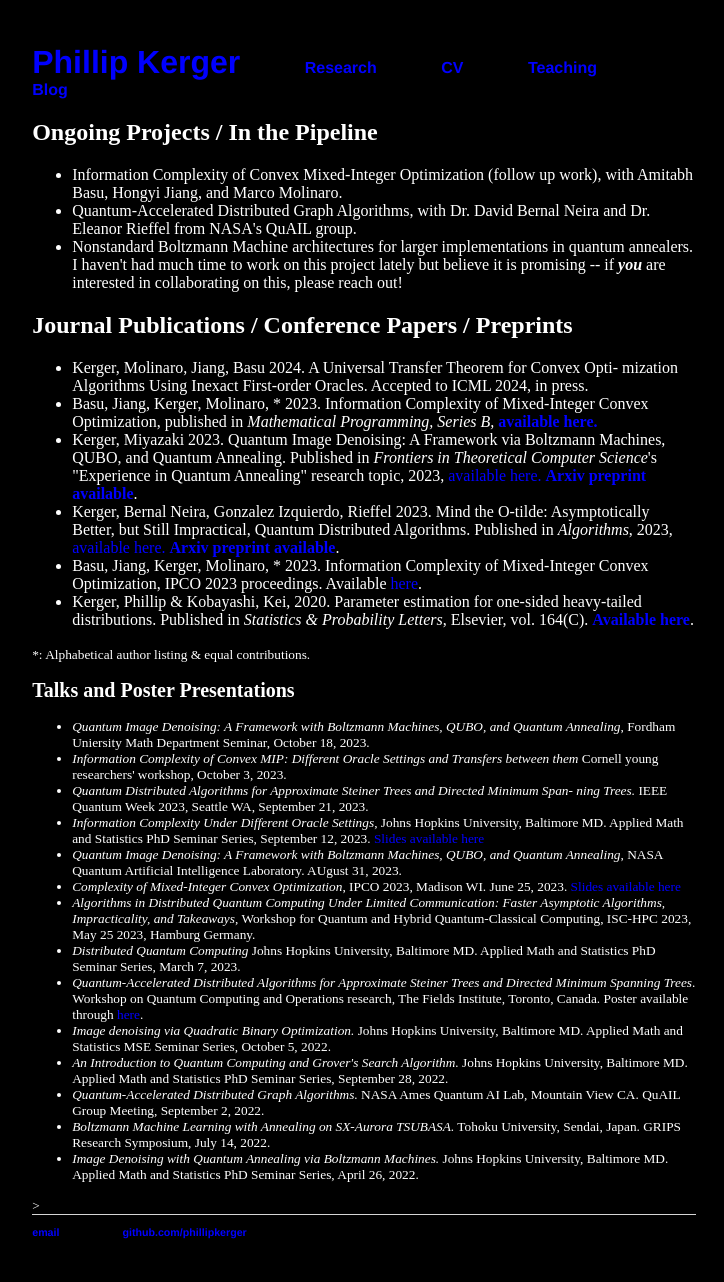
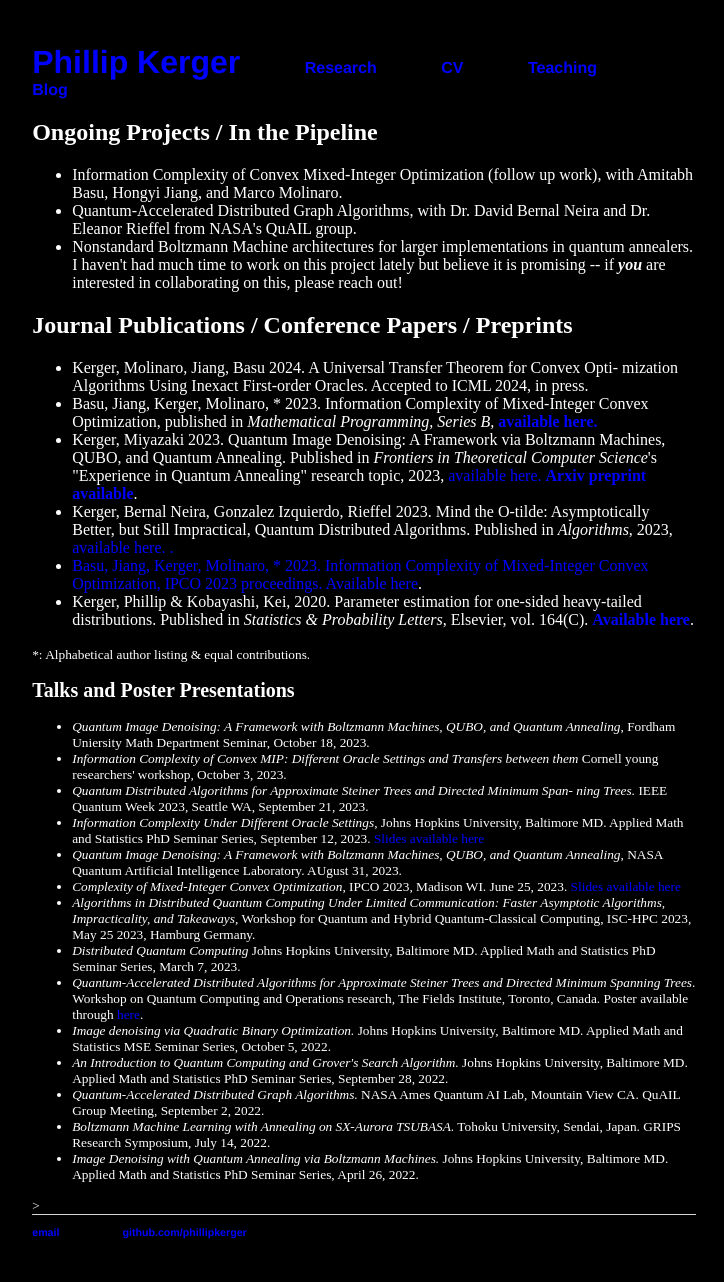
Before and after one commit to PhillipKerger/phillipkerger.github.io, a Jekyll site: the page built from research/index.html, in a window 1280 px wide. Shown: the whole page, without its empty margins (276-1000 px from the left). Built offline with Jekyll 4.4.1, drawn with Linux system fonts in a browser that asks for light colours.

Commit message:
Update index.html

```diff
--- a/research/index.html
+++ b/research/index.html
@@ -19,7 +19,7 @@ mization Algorithms Using Inexact First-order Oracles. Accepted to ICML 2024, in
 		<li>Kerger, Miyazaki 2023. Quantum Image Denoising: A Framework via Boltzmann Machines, QUBO, and Quantum Annealing. Published in <i>Frontiers in Theoretical Computer Science</i>'s "Experience in Quantum Annealing" research topic,
 			2023, <a href = https://www.frontiersin.org/articles/10.3389/fcomp.2023.1281100/abstract> available here. <B><A HREF="https://arxiv.org/abs/2307.06542">Arxiv preprint available</A></B>.</li>
 		<li> Kerger, Bernal Neira, Gonzalez Izquierdo, Rieffel 2023. Mind the O-tilde: Asymptotically Better, but Still Impractical, Quantum Distributed Algorithms.
-			 Published in <i>Algorithms</i>, 2023, <a href = https://www.mdpi.com/1999-4893/16/7/332> available here. <B><A HREF="https://arxiv.org/pdf/2304.02825.pdf">Arxiv preprint available</A></B>.
+			 Published in <i>Algorithms</i>, 2023, <a href = https://www.mdpi.com/1999-4893/16/7/332> available here. .
 		<li> Basu, Jiang, Kerger, Molinaro, * 2023. Information Complexity of Mixed-Integer Convex Optimization, IPCO 2023 proceedings. Available <a href="https://link.springer.com/chapter/10.1007/978-3-031-32726-1_1">here</a>.
 		<li>Kerger, Phillip & Kobayashi, Kei, 2020. Parameter estimation for one-sided heavy-tailed distributions. Published in <i>Statistics & Probability Letters</i>, Elsevier, vol. 164(C). <B><A HREF="https://www.sciencedirect.com/science/article/pii/S0167715220301115">Available here</A></B>.
 	</ul>
```
